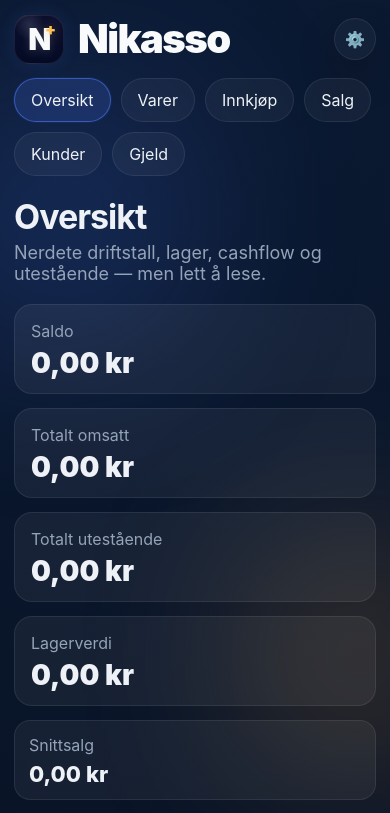
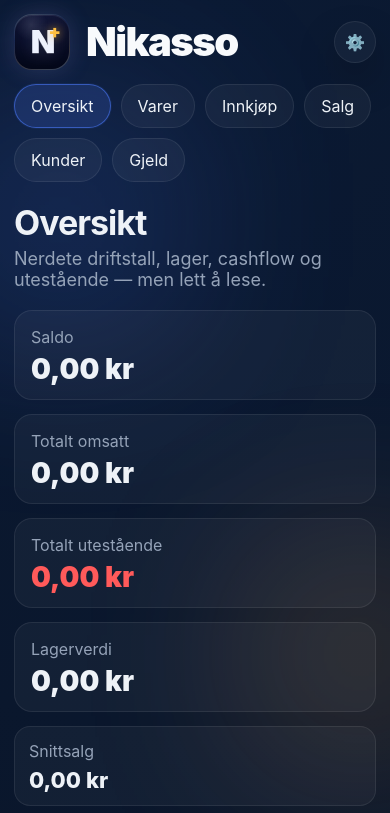
Before and after one commit to nikolaihoffmann-svg/Nikasso-, a React (Vite) app: page / in a window 390 px wide. Shown: the top 813 px of the page. Built offline with nearby package versions, Linux system fonts and the light colour scheme.

Commit message:
Update styles.css

```diff
--- a/src/app/styles.css
+++ b/src/app/styles.css
@@ -15,8 +15,6 @@
   --green: #22c55e;
   --green-soft: rgba(34, 197, 94, 0.16);
   --red: #ef4444;
-  --red-soft: rgba(239, 68, 68, 0.16);
-  --red-soft-strong: rgba(239, 68, 68, 0.28);
   --shadow: 0 18px 38px rgba(0, 0, 0, 0.22);
 }
 
@@ -25,7 +23,7 @@ body,
 #root {
   margin: 0;
   min-height: 100%;
-  background: radial-gradient(circle at top, #0b1a33, #060c17 58%);
+  background: radial-gradient(circle at top, #0b1a33, #060c17);
   color: var(--text);
   font-family: Inter, system-ui, -apple-system, BlinkMacSystemFont, sans-serif;
 }
@@ -84,7 +82,7 @@ textarea {
   position: fixed;
   pointer-events: none;
   filter: blur(90px);
-  opacity: 0.2;
+  opacity: 0.18;
   z-index: 0;
 }
 
@@ -125,45 +123,65 @@ textarea {
 .logo {
   display: flex;
   align-items: center;
-  gap: 14px;
+  gap: 16px;
 }
 
 .logoIcon {
+  width: 72px;
+  height: 72px;
+  border-radius: 22px;
+  padding: 1px;
+  background: linear-gradient(
+    160deg,
+    rgba(255, 255, 255, 0.24),
+    rgba(110, 122, 255, 0.12) 35%,
+    rgba(255, 170, 70, 0.18) 72%,
+    rgba(255, 255, 255, 0.18)
+  );
+  box-shadow:
+    0 0 24px rgba(78, 105, 255, 0.18),
+    0 0 28px rgba(245, 163, 59, 0.08);
+}
+
+.logoIconInner {
   position: relative;
-  width: 58px;
-  height: 58px;
-  border-radius: 18px;
+  width: 100%;
+  height: 100%;
+  border-radius: 21px;
   background:
-    radial-gradient(circle at 30% 20%, rgba(255,255,255,0.12), transparent 30%),
-    linear-gradient(180deg, #0a0f2f 0%, #050a24 100%);
-  border: 1px solid rgba(255,255,255,0.08);
-  box-shadow:
-    inset 0 1px 0 rgba(255,255,255,0.08),
-    0 0 18px rgba(77,124,255,0.12);
+    radial-gradient(circle at 30% 18%, rgba(255,255,255,0.12), transparent 28%),
+    linear-gradient(180deg, #10163b 0%, #04091f 100%);
   display: flex;
   align-items: center;
   justify-content: center;
   overflow: hidden;
+  box-shadow:
+    inset 0 1px 0 rgba(255,255,255,0.08),
+    inset 0 -10px 20px rgba(0,0,0,0.26);
 }
 
 .logoIconN {
-  font-size: 34px;
+  font-size: 40px;
   font-weight: 900;
-  letter-spacing: -0.06em;
   line-height: 1;
-  color: #f8fafc;
-  text-shadow: 0 2px 10px rgba(255,255,255,0.16);
+  letter-spacing: -0.07em;
+  color: #edf2ff;
+  text-shadow:
+    0 1px 0 rgba(255,255,255,0.22),
+    0 3px 16px rgba(255,255,255,0.12);
 }
 
 .logoIconPlus {
   position: absolute;
-  right: 8px;
-  top: 7px;
-  font-size: 18px;
+  right: 10px;
+  top: 10px;
+  font-size: 22px;
   font-weight: 900;
   line-height: 1;
-  color: #ffbf52;
-  text-shadow: 0 0 14px rgba(245,163,59,0.55);
+  color: #ffbf3f;
+  text-shadow:
+    0 0 10px rgba(255, 191, 63, 0.8),
+    0 0 22px rgba(245, 163, 59, 0.45);
 }
 
 .logoWordmarkWrap {
@@ -237,7 +255,11 @@ textarea {
 }
 
 .card {
-  background: var(--card);
+  background: linear-gradient(
+    145deg,
+    rgba(255, 255, 255, 0.05),
+    rgba(255, 255, 255, 0.025)
+  );
   border: 1px solid var(--border);
   border-radius: 24px;
   padding: 18px;
@@ -272,6 +294,11 @@ textarea {
 
 .muted {
   color: var(--muted);
+}
+
+.debtText {
+  color: #ff5a5a;
+  font-weight: 900;
 }
 
 .grid2,
@@ -325,7 +352,7 @@ textarea {
   gap: 14px;
   padding: 16px;
   border-radius: 18px;
-  background: var(--card-strong);
+  background: rgba(255, 255, 255, 0.04);
   border: 1px solid var(--border);
 }
 
@@ -347,7 +374,7 @@ textarea {
 }
 
 .btnPrimary {
-  background: linear-gradient(180deg, #4d7cff, #2f66ff);
+  background: linear-gradient(180deg, #5a7dff, #3865ff);
   border-color: rgba(77, 124, 255, 0.45);
   color: white;
 }
@@ -378,33 +405,28 @@ textarea {
 }
 
 .badgeBlue {
-  background: var(--blue-soft);
+  background: rgba(77, 124, 255, 0.18);
   border-color: rgba(77, 124, 255, 0.36);
 }
 
 .badgeGold {
-  background: var(--gold-soft);
+  background: rgba(245, 163, 59, 0.16);
   border-color: rgba(245, 163, 59, 0.3);
   color: #ffe3bd;
 }
 
 .badgeSuccess {
-  background: var(--green-soft);
+  background: rgba(34, 197, 94, 0.16);
   border-color: rgba(34, 197, 94, 0.3);
   color: #d6fbe4;
 }
 
-.badgeDanger {
-  background: var(--red-soft);
-  border-color: rgba(239, 68, 68, 0.3);
-  color: #ffd7d7;
-}
-
+.badgeDanger,
 .badgeDebt {
-  background: linear-gradient(180deg, rgba(153, 27, 27, 0.54), rgba(220, 38, 38, 0.28));
-  border-color: rgba(252, 165, 165, 0.5);
-  color: #ffe2e2;
-  box-shadow: inset 0 0 0 1px rgba(252, 165, 165, 0.08);
+  background: rgba(239, 68, 68, 0.22);
+  border-color: rgba(255, 90, 90, 0.6);
+  color: #ffe4e4;
+  box-shadow: 0 0 16px rgba(239, 68, 68, 0.14);
 }
 
 .itemRow {
@@ -415,7 +437,7 @@ textarea {
   padding: 14px 16px;
   border-radius: 16px;
   border: 1px solid var(--border);
-  background: var(--card-strong);
+  background: rgba(255, 255, 255, 0.04);
 }
 
 .customerList,
@@ -434,7 +456,7 @@ textarea {
   color: var(--text);
   border-radius: 18px;
   border: 1px solid var(--border);
-  background: var(--card-strong);
+  background: rgba(255, 255, 255, 0.04);
   padding: 14px;
 }
 
@@ -444,8 +466,7 @@ textarea {
 }
 
 .customerButtonDebt {
-  background: linear-gradient(180deg, rgba(127, 29, 29, 0.32), rgba(239, 68, 68, 0.14));
-  border-color: rgba(248, 113, 113, 0.28);
+  border-color: rgba(255, 90, 90, 0.4);
 }
 
 .customerButtonTop {
@@ -473,7 +494,7 @@ textarea {
 .infoCard {
   border-radius: 16px;
   border: 1px solid var(--border);
-  background: var(--card-strong);
+  background: rgba(255, 255, 255, 0.04);
   padding: 14px;
 }
 
@@ -491,19 +512,8 @@ textarea {
 .statCard {
   border-radius: 18px;
   border: 1px solid var(--border);
-  background: var(--card-strong);
+  background: rgba(255, 255, 255, 0.04);
   padding: 16px;
-}
-
-.debtGlowCard {
-  background: linear-gradient(180deg, rgba(127, 29, 29, 0.24), rgba(239, 68, 68, 0.10));
-  border-color: rgba(248, 113, 113, 0.22);
-}
-
-.strongDebtCard {
-  background: linear-gradient(180deg, rgba(127, 29, 29, 0.34), rgba(239, 68, 68, 0.14));
-  border-color: rgba(248, 113, 113, 0.30);
-  box-shadow: 0 18px 38px rgba(50, 0, 0, 0.18);
 }
 
 .statLabel {
@@ -530,17 +540,7 @@ textarea {
   padding: 12px 14px;
   border-radius: 16px;
   border: 1px solid var(--border);
-  background: var(--card-strong);
-}
-
-.debtRow {
-  background: linear-gradient(180deg, rgba(127, 29, 29, 0.22), rgba(239, 68, 68, 0.10));
-  border-color: rgba(248, 113, 113, 0.22);
-}
-
-.strongDebtRow {
-  background: linear-gradient(180deg, rgba(127, 29, 29, 0.30), rgba(239, 68, 68, 0.12));
-  border-color: rgba(248, 113, 113, 0.30);
+  background: rgba(255, 255, 255, 0.04);
 }
 
 .featureRowTitle {
@@ -654,7 +654,7 @@ textarea {
   padding: 14px 16px;
   border-radius: 18px;
   border: 1px solid var(--border);
-  background: var(--card-strong);
+  background: rgba(255, 255, 255, 0.04);
 }
 
 .vareMain {
@@ -733,7 +733,7 @@ textarea {
 }
 
 .chartBarRed {
-  background: linear-gradient(90deg, #ef4444, #fca5a5);
+  background: linear-gradient(90deg, #ef4444, #ff7a7a);
 }
 
 .chartValue {
@@ -791,28 +791,32 @@ textarea {
     padding: 14px;
   }
 
+  .logoIcon {
+    width: 56px;
+    height: 56px;
+    border-radius: 18px;
+  }
+
+  .logoIconInner {
+    border-radius: 17px;
+  }
+
+  .logoIconN {
+    font-size: 32px;
+  }
+
+  .logoIconPlus {
+    right: 8px;
+    top: 8px;
+    font-size: 18px;
+  }
+
   .logoText {
     font-size: 40px;
   }
 
   .logoSub {
     display: none;
-  }
-
-  .logoIcon {
-    width: 50px;
-    height: 50px;
-    border-radius: 16px;
-  }
-
-  .logoIconN {
-    font-size: 30px;
-  }
-
-  .logoIconPlus {
-    right: 7px;
-    top: 6px;
-    font-size: 16px;
   }
 
   .navBtn {
```
